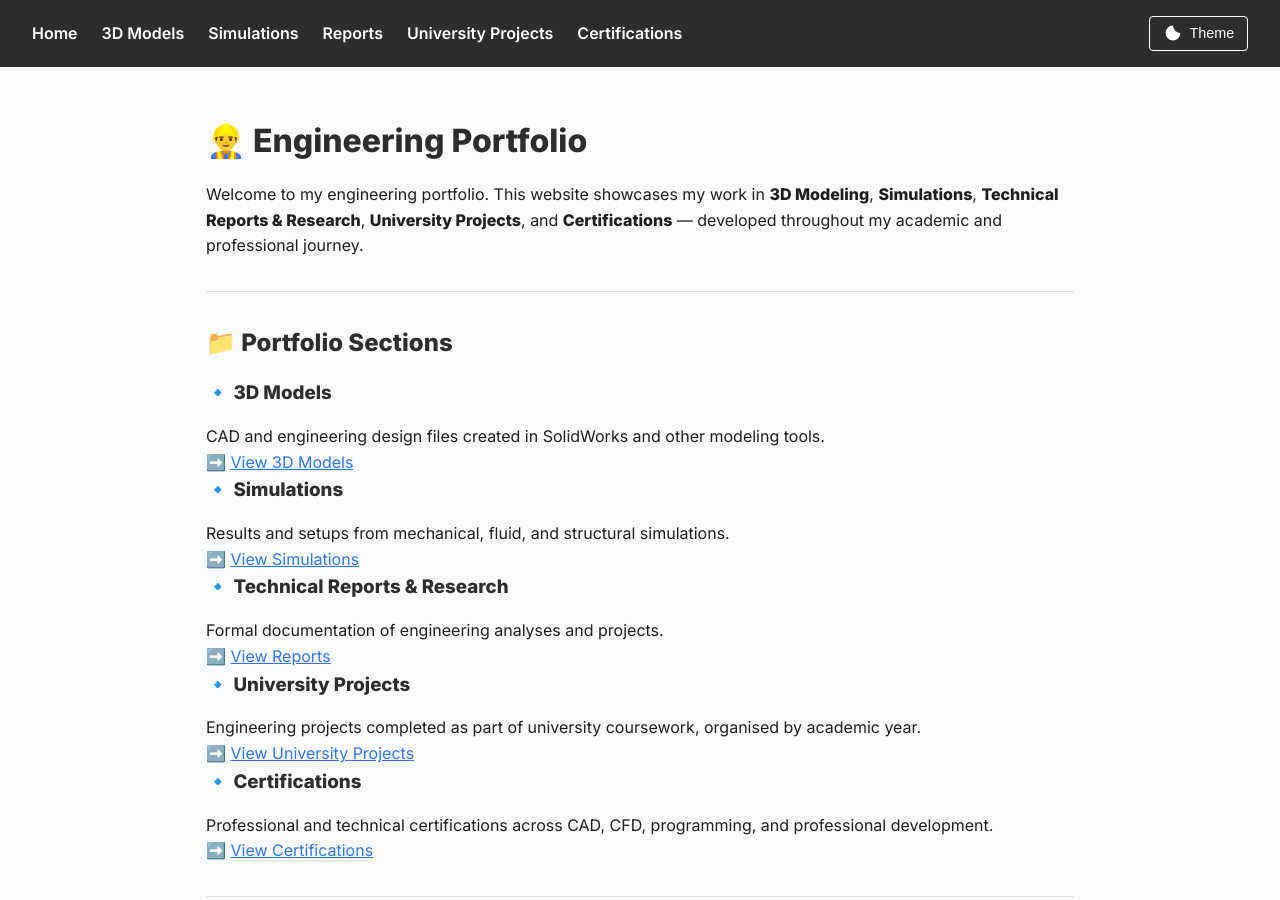
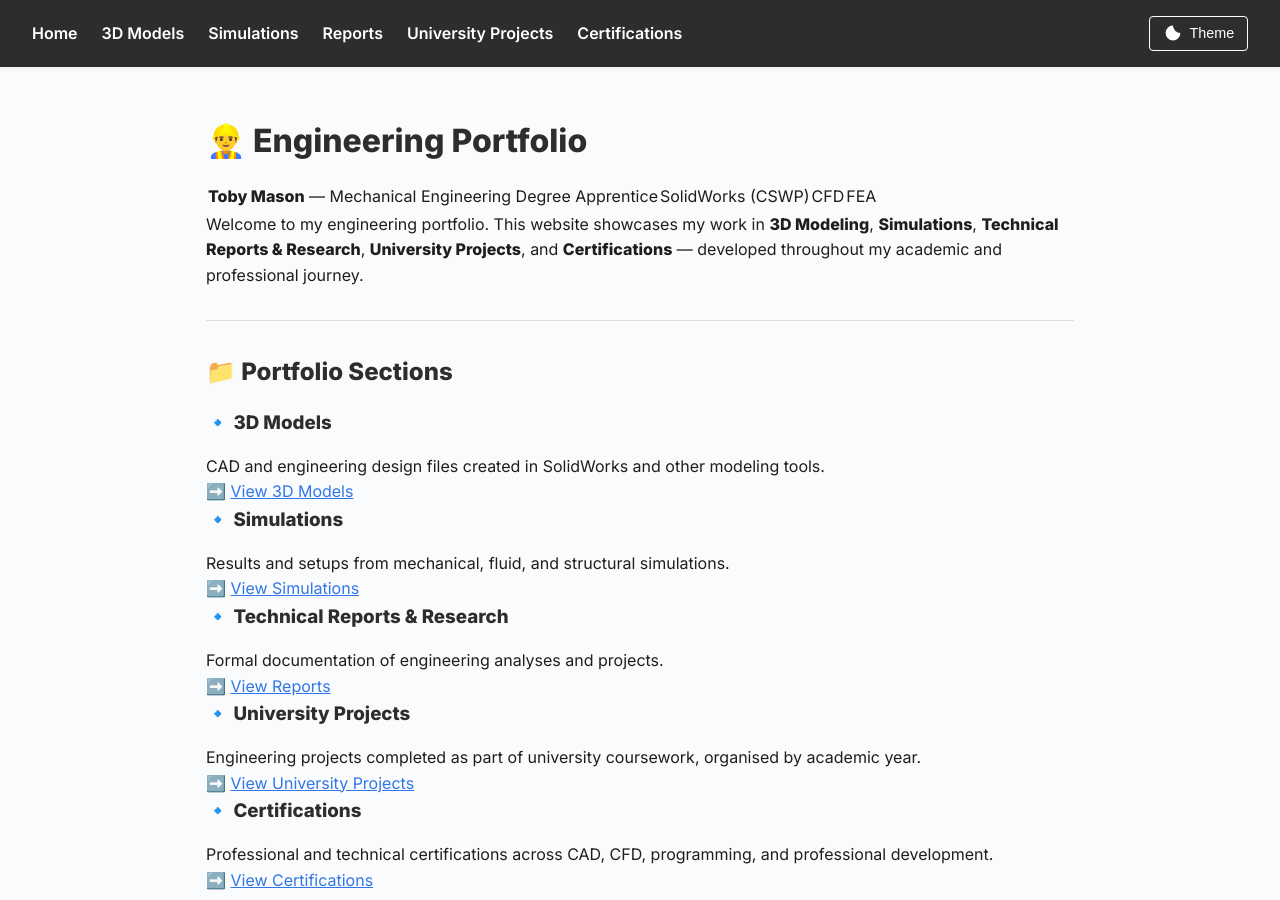
Before and after one commit to tob-mas/engineeringportfolio, a Jekyll site: the page built from index.md, in a window 1280 px wide and 900 px high. Built offline with Jekyll 4.4.1, drawn with Linux system fonts in a browser that asks for light colours.

Commit message:
Update index.md with personal details and skills
Added personal information and skills to the portfolio.

```diff
--- a/index.md
+++ b/index.md
@@ -4,6 +4,8 @@ title: Home
 ---
 
 # 👷‍♂️ Engineering Portfolio
+
+**Toby Mason** — Mechanical Engineering Degree Apprentice | SolidWorks (CSWP) | CFD | FEA
 
 Welcome to my engineering portfolio. This website showcases my work in **3D Modeling**, **Simulations**, **Technical Reports & Research**, **University Projects**, and **Certifications** — developed throughout my academic and professional journey.
 
```
